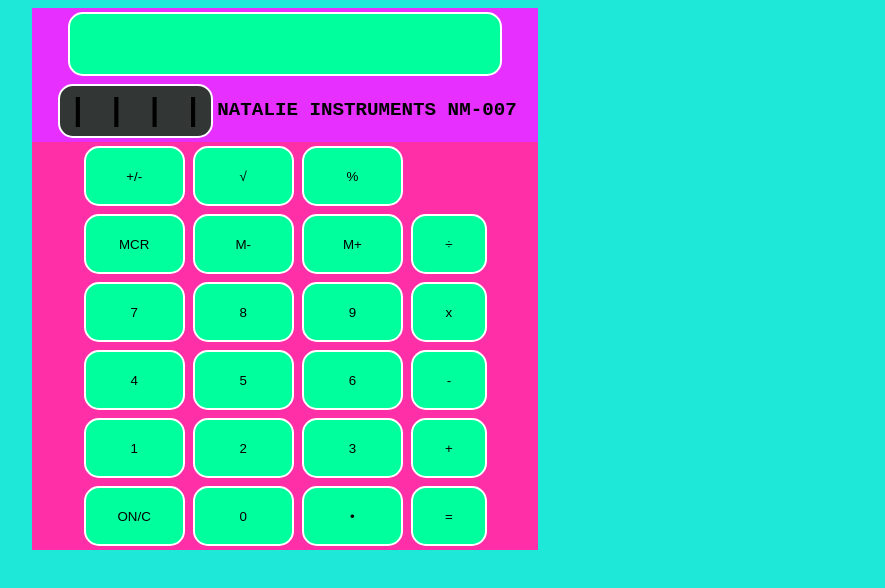
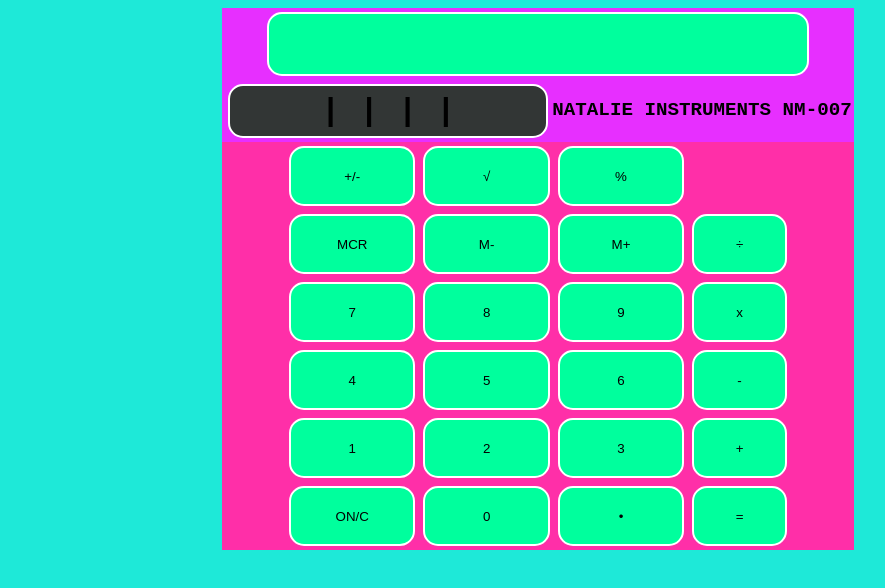
Before and after one commit to NatiMart/Calculator-Project, a plain HTML site: page index.html in a window 1280 px wide. Shown: the whole page, without its empty margins (102-987 px from the left). Drawn offline with Linux system fonts and the light colour scheme.

Commit message:
improved width

```diff
--- a/styles.css
+++ b/styles.css
@@ -12,35 +12,35 @@ button{
 
 .container{
     background-color: rgb(231, 47, 255);
-    width: 40%;
+    width: 50%;
     display: flex;
     /*justify-content: center;*/
     justify-content: space-evenly;
-    margin-right: 10%;
-    margin-left: 10%;
+    margin-right: 25%;
+    margin-left: 25%;
     flex-direction: row;
 }
 
 .container0{
     background-color: rgb(231, 47, 255);
-    width: 40%;
+    width: 50%;
     display: flex;
     /*justify-content: center;*/
     justify-content: center;
-    margin-right: 10%;
-    margin-left: 10%;
+    margin-right: 25%;
+    margin-left: 25%;
     flex-direction: row;
     flex-wrap: wrap;
 }
 
 .container1{
     background-color: rgb(255, 47, 168);
-    width: 40%;
+    width: 50%;
     display: flex;
     /*justify-content: center;*/
     justify-content: center;
-    margin-right: 10%;
-    margin-left: 10%;
+    margin-right: 25%;
+    margin-left: 25%;
     flex-direction: row;
 }
 
@@ -49,7 +49,7 @@ button{
     background-color: rgb(50, 54, 53);
     border-radius: 15px;
     border: 2px solid white;
-    width: 30%;
+    width: 50%;
     /*min-width: 200px;*/
     min-height: 50px;
     margin: 4px;
```
